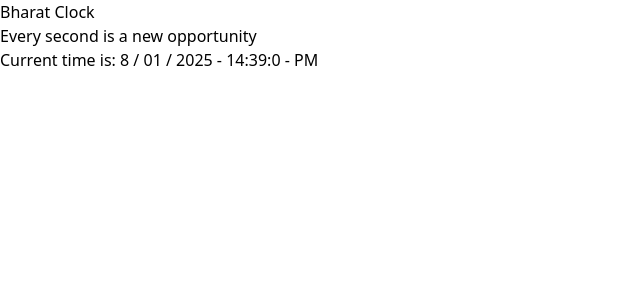
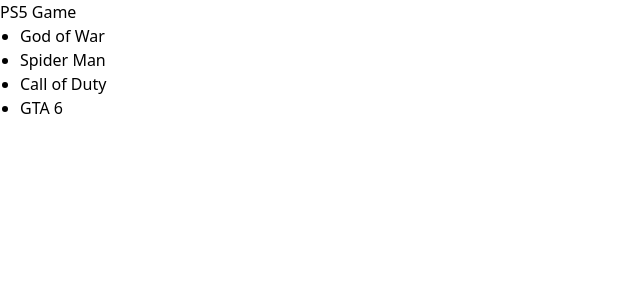
Before and after one commit to nehalpanchall/Reactify, a React app: page / in a window 1280 px wide. Shown: the top 300 px of the page, without its empty margins (0-640 px from the left). Built offline with nearby package versions, Linux system fonts and the light colour scheme; the HTML template or start-up script is replaced by a standard one.

Commit message:
explore iteration over array items in JSX

```diff
--- /dev/null
+++ b/src/Iterate.jsx
@@ -0,0 +1,15 @@
+const Iterate = () => {
+  const games = ["God of War", "Spider Man", "Call of Duty", "GTA 6"];
+  return (
+    <>
+      <h1>PS5 Game</h1>
+      <ul className="list-disc pl-5">
+        {games.map((elements) => (
+          <li>{elements}</li>
+        ))}
+      </ul>
+    </>
+  );
+};
+
+export default Iterate;
--- a/src/main.jsx
+++ b/src/main.jsx
@@ -3,6 +3,7 @@ import { createRoot } from "react-dom/client";
 import "./index.css";
 import Todo from "./Components/Todo";
 import BharatClock from "./Components/BharatClock";
+import Iterate from "./Iterate";
 
 let root = document.getElementById("root");
 
@@ -24,6 +25,8 @@ createRoot(root).render(
 
     {/* <Todo /> */}
 
-    <BharatClock />
+    {/* <BharatClock /> */}
+
+    <Iterate />
   </>
 );
```
